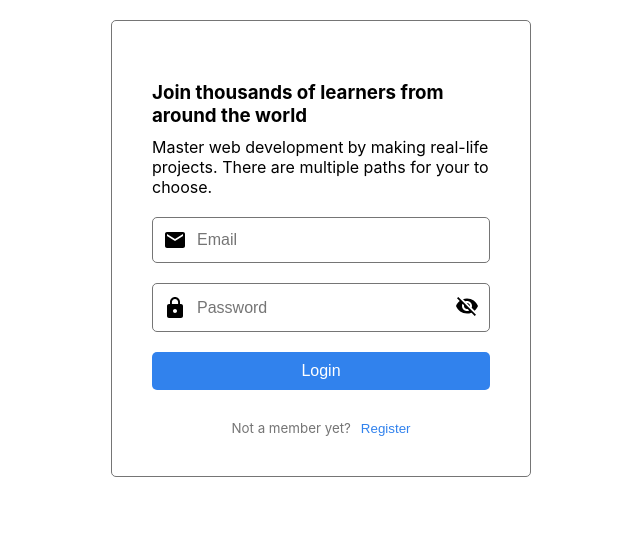
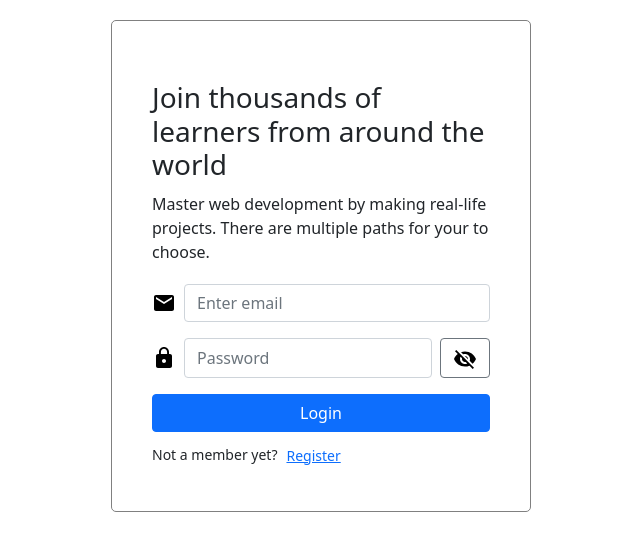
Before and after one commit to tamastotok/auth-client, a React (Create React App) app: page / in a window 1280 px wide. Shown: the top 550 px of the page, without its empty margins (319-959 px from the left). Built offline with nearby package versions, Linux system fonts and the light colour scheme.

Commit message:
change Login.jsx css to bootstrap

```diff
--- a/src/App.jsx
+++ b/src/App.jsx
@@ -3,6 +3,9 @@ import Login from './views/Login';
 import Home from './views/Home';
 import Profile from './views/Profile';
 import Signup from './views/Signup';
+
+//TODO  [ ] refactor style to bootstrap
+//TODO  [ ] handle images
 
 function App() {
   return (
--- a/src/sass/main.scss
+++ b/src/sass/main.scss
@@ -1,13 +1,22 @@
-// CSS reset, tags, colors
-@import './base/colors';
-@import './base/reset';
+//  CSS reset, tags, colors
+//@import './base/colors';
+//@import './base/reset';
 
-// Components
-@import './components/input';
-@import './components/social';
+//  Components
+//@import './components/input';
+//@import './components/social';
 
-//Views
+//  Views
 @import './pages/login';
-@import './pages/profile';
-@import './pages/signup';
-@import './pages/home';
+//@import './pages/profile';
+//@import './pages/signup';
+//@import './pages/home';
+
+//  Bootstrap
+@import '~bootstrap/scss/bootstrap';
+
+body {
+  margin: 0;
+  padding-top: 20px;
+  padding-bottom: 20px;
+}
--- a/src/sass/pages/_login.scss
+++ b/src/sass/pages/_login.scss
@@ -1,7 +1,5 @@
-@import '../base/colors';
-
 .auth-container {
-  border: 1px solid $gray;
+  border: 1px solid gray;
   border-radius: 5px;
   min-width: 320px;
   max-width: 420px;
@@ -16,18 +14,3 @@
     margin-bottom: 20px;
   }
 }
-
-.login-button {
-  border: none;
-  border-radius: 5px;
-  width: 100%;
-  padding: 10px;
-  background-color: $blue;
-  color: white;
-  font-size: 16px;
-  cursor: pointer;
-}
-
-.login-button:hover {
-  background-color: $blue-hover;
-}
--- a/src/views/Login.jsx
+++ b/src/views/Login.jsx
@@ -1,7 +1,10 @@
-import { useRef } from 'react';
+import { useState, useRef } from 'react';
 import { useHistory, Link } from 'react-router-dom';
+import Form from 'react-bootstrap/Form';
+import Button from 'react-bootstrap/Button';
+import ToggleButton from 'react-bootstrap/ToggleButton';
+//import Social from '../components/Social/Social';
 import { login } from '../services/HTTP/login';
-//import Social from '../components/Social/Social';
 import lock_black_24dp from '../assets/lock_black_24dp.svg';
 import visibility_black_24dp from '../assets/visibility_black_24dp.svg';
 import visibility_off_black_24dp from '../assets/visibility_off_black_24dp.svg';
@@ -12,13 +15,16 @@ export default function Login() {
   const emailRef = useRef(null);
   const passwordRef = useRef(null);
   const visibleIconRef = useRef(null);
+  const [checked, setChecked] = useState(false);
 
-  const handleShowPassword = () => {
+  const handleTogglePassword = (e) => {
     if (passwordRef.current && visibleIconRef.current) {
       if (passwordRef.current.type === 'password') {
+        setChecked(e.currentTarget.checked);
         passwordRef.current.type = 'text';
         visibleIconRef.current.src = visibility_black_24dp;
       } else {
+        setChecked(e.currentTarget.checked);
         passwordRef.current.type = 'password';
         visibleIconRef.current.src = visibility_off_black_24dp;
       }
@@ -42,53 +48,67 @@ export default function Login() {
           multiple paths for your to choose.
         </p>
 
+        <Form>
           {/*--- Email ---*/}
-        <div className="input-container">
+          <Form.Group className="mb-3 w-100 d-flex" controlId="formBasicEmail">
             <img src={mail_black_24dp} alt="mail-icon" />
-          <input
+            <Form.Control
+              className="ms-2"
               type="email"
-            name="email"
-            placeholder="Email"
+              placeholder="Enter email"
               required
               ref={emailRef}
             />
-        </div>
-        {/*------*/}
+          </Form.Group>
 
           {/*--- Password ---*/}
-        <div className="input-container">
+          <Form.Group
+            className="mb-3 w-100 d-flex"
+            controlId="formBasicPassword"
+          >
             <img src={lock_black_24dp} alt="lock-icon" />
-          <input
+            <Form.Control
+              className="mx-2"
               type="password"
-            name="password"
               placeholder="Password"
               required
               ref={passwordRef}
             />
-          <button className="toggle-password" onClick={handleShowPassword}>
+            <ToggleButton
+              id="toggle-check"
+              type="checkbox"
+              variant="outline-secondary"
+              checked={checked}
+              value="1"
+              onChange={handleTogglePassword}
+            >
               <img
                 src={visibility_off_black_24dp}
                 alt="toggle-password"
                 ref={visibleIconRef}
               />
-          </button>
+            </ToggleButton>
+          </Form.Group>
+
+          {/*--- Login Button ---*/}
+          <Button
+            className="w-100 mb-2"
+            variant="primary"
+            type="submit"
+            onClick={handleLogin}
+          >
+            Login
+          </Button>
+        </Form>
+
+        <div>
+          <small>Not a member yet?</small>
+          <Link to="/signup">
+            <Button variant="link" size="sm">
+              Register
+            </Button>
+          </Link>
         </div>
-        {/*------*/}
-
-        <button className="login-button" onClick={handleLogin}>
-          Login
-        </button>
-        {/*
-        <small>or continue with these social profile</small>
-
-        <Social />
-        */}
-        <small>
-          Not a member yet?
-          <Link to="/signup">
-            <button className="small-button">Register</button>
-          </Link>
-        </small>
       </div>
     </>
   );
```
Also changed, not shown: src/sass/base/_reset.scss (+5 -5 lines). Lines whose indentation alone changed are shown as unchanged.
